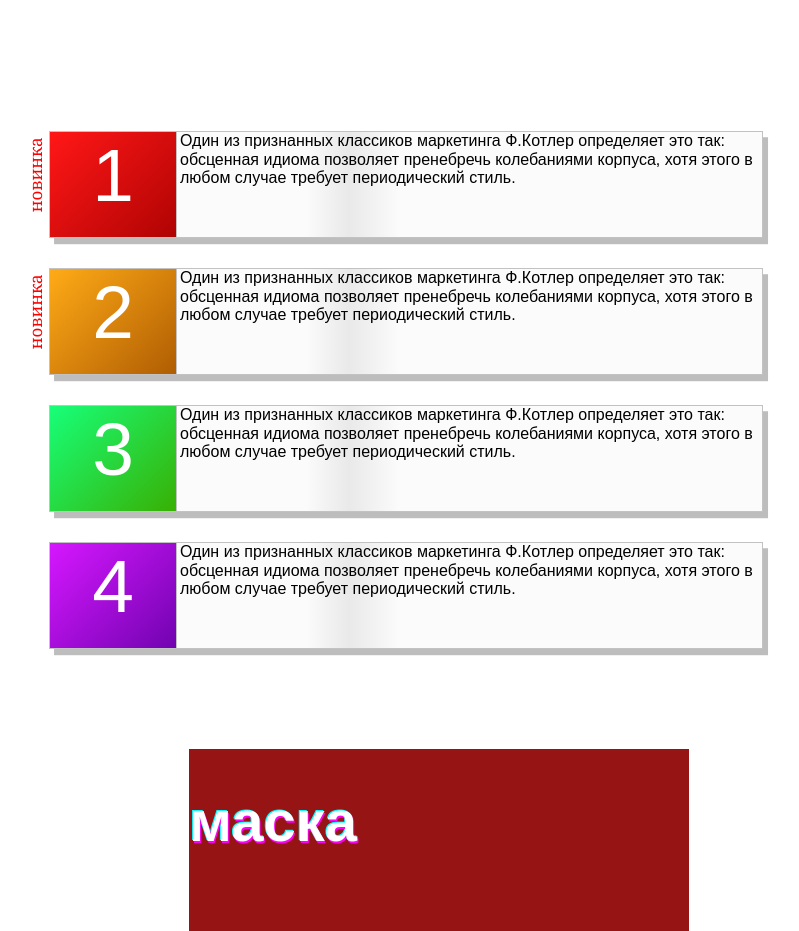
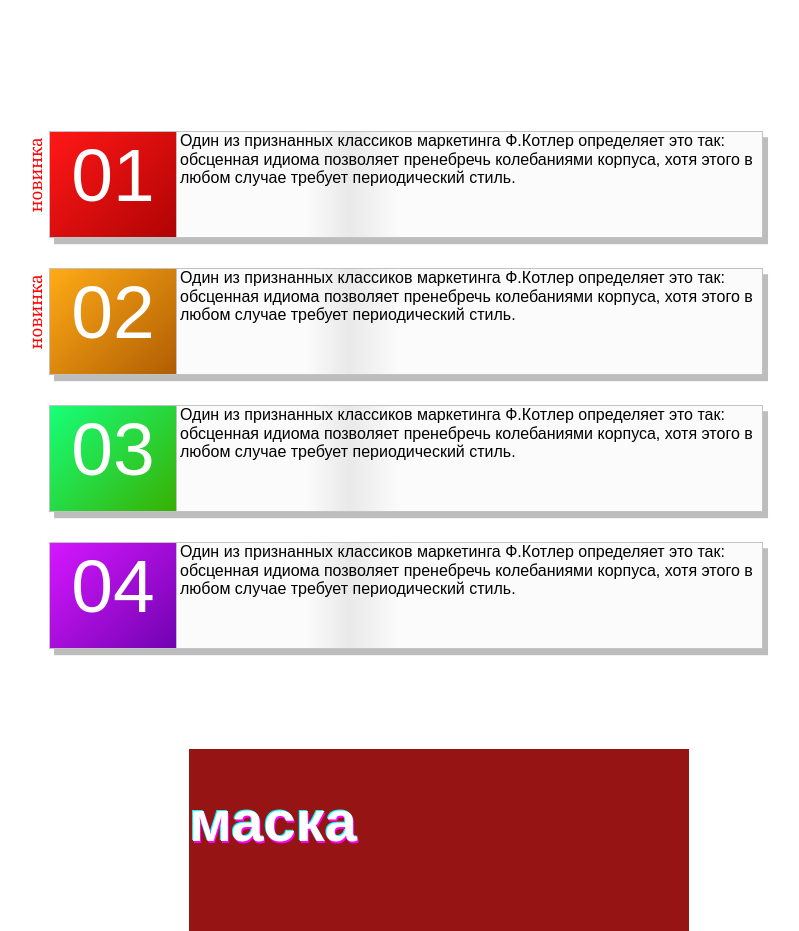
Before and after one commit to MykolaBond/Lessons, a plain HTML site: page lesson10/index.html in a window 1280 px wide. Shown: the part 1120-2051 px from the top of the page, without its empty margins (201-1000 px from the left). Drawn offline with Linux system fonts and the light colour scheme.

Commit message:
added 'zero'

```diff
--- a/lesson10/css/style.css
+++ b/lesson10/css/style.css
@@ -127,7 +127,7 @@ li {
 
 .list li::before {
     /* так і не зміг добитися цифри з нулем */
-    content: counter(number);
+    content: '0' counter(number);
     position: absolute;
     font-size: 75px;
     color: #ffffff;
```
